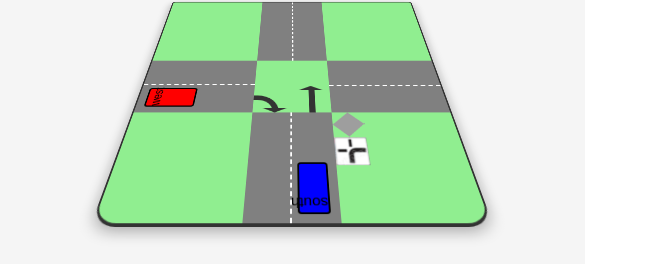
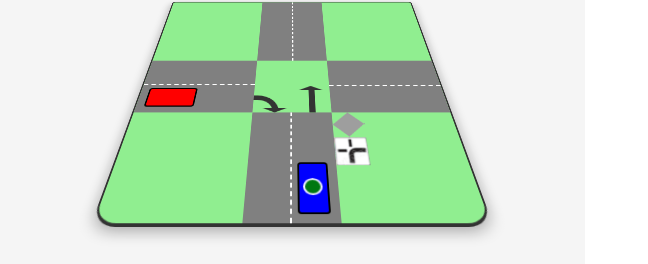
Before and after one commit to SimeonRolev/listovki, a React (Vite) app: page / in a window 1280 px wide. Shown: the part 372-636 px from the top of the page, without its empty margins (0-648 px from the left). Built offline with nearby package versions, Linux system fonts and the light colour scheme; grey boxes are pictures that could not be loaded.

Commit message:
Pulsing indication for right of way

```diff
--- a/src/components/Crossroads.css
+++ b/src/components/Crossroads.css
@@ -78,6 +78,9 @@
     top: 10px;
     border-radius: 4px;
     border: 2px solid black;
+    display: flex;
+    align-items: center;
+    justify-content: center;
 }
 
 .car > .arrow {
@@ -85,6 +88,30 @@
     top: 50%;
     left: 100%;
     transform: translateY(-50%);
+}
+
+@keyframes pulse {
+    0% {
+        transform: scale(1);
+        opacity: 1;
+    }
+    50% {
+        transform: scale(1.5);
+        opacity: 0.7;
+    }
+    100% {
+        transform: scale(1);
+        opacity: 1;
+    }
+}
+
+.car > .right-of-way {
+    width: 15px;
+    height: 15px;
+    background-color: green;
+    border-radius: 50%;
+    border: 2px solid white;
+    animation: pulse 2s infinite;
 }
 
 .arrow {
--- a/src/components/Crossroads.jsx
+++ b/src/components/Crossroads.jsx
@@ -1,20 +1,28 @@
 import React from 'react';
 import './Crossroads.css';
 import { Turn, TrafficSign, DirectionSign, Position } from '../models/index.js';
+import Solution from '../models/Solution.js';
 
 const Crossroads = ({ task }) => {
     const myCar = task.myCar;
     const otherCars = task.cars.filter(car => car.position !== 'me');
+    const solution = new Solution(task);
 
     const renderCar = (car) => {
         if (!car) return null;
 
         return (
             <>
-                <div className='car' style={{ backgroundColor: car.color }}>
-                    <span style={{ color: 'black' }}>
-                        {car.position}
-                    </span>
+                <div
+                    className='car'
+                    style={{
+                        backgroundColor: car.color,
+                        // border: solution.hasRightOfWay(car) ? ' px solid green' : ''
+                    }}
+                >
+                    {solution.hasRightOfWay(car) && (
+                        <div className='right-of-way' />
+                    )}
                 </div>
                 {car.turn !== Turn.STRAIGHT ? (
                     <div
--- /dev/null
+++ b/src/models/Solution.js
@@ -0,0 +1,25 @@
+import { TrafficSign, Position } from './index.js';
+
+class Solution {
+    constructor(task) {
+        this.task = task;
+    }
+
+    hasRightOfWay (car) {
+        if (this.task.trafficSign === TrafficSign.NONE) return false;
+        if (this.task.directionSign) {
+            return this.task.directionSign.directions.includes(car.position);
+        } else {
+            // No direction sign
+            if (this.task.trafficSign === TrafficSign.RIGHT_OF_WAY) {
+                return [Position.SOUTH, Position.NORTH].includes(car.position);
+            }
+
+            if (this.task.trafficSign === TrafficSign.GIVE_WAY || this.task.trafficSign === TrafficSign.STOP) {
+                return [Position.EAST, Position.WEST].includes(car.position);
+            }
+        }
+    }
+}
+
+export default Solution;
```
